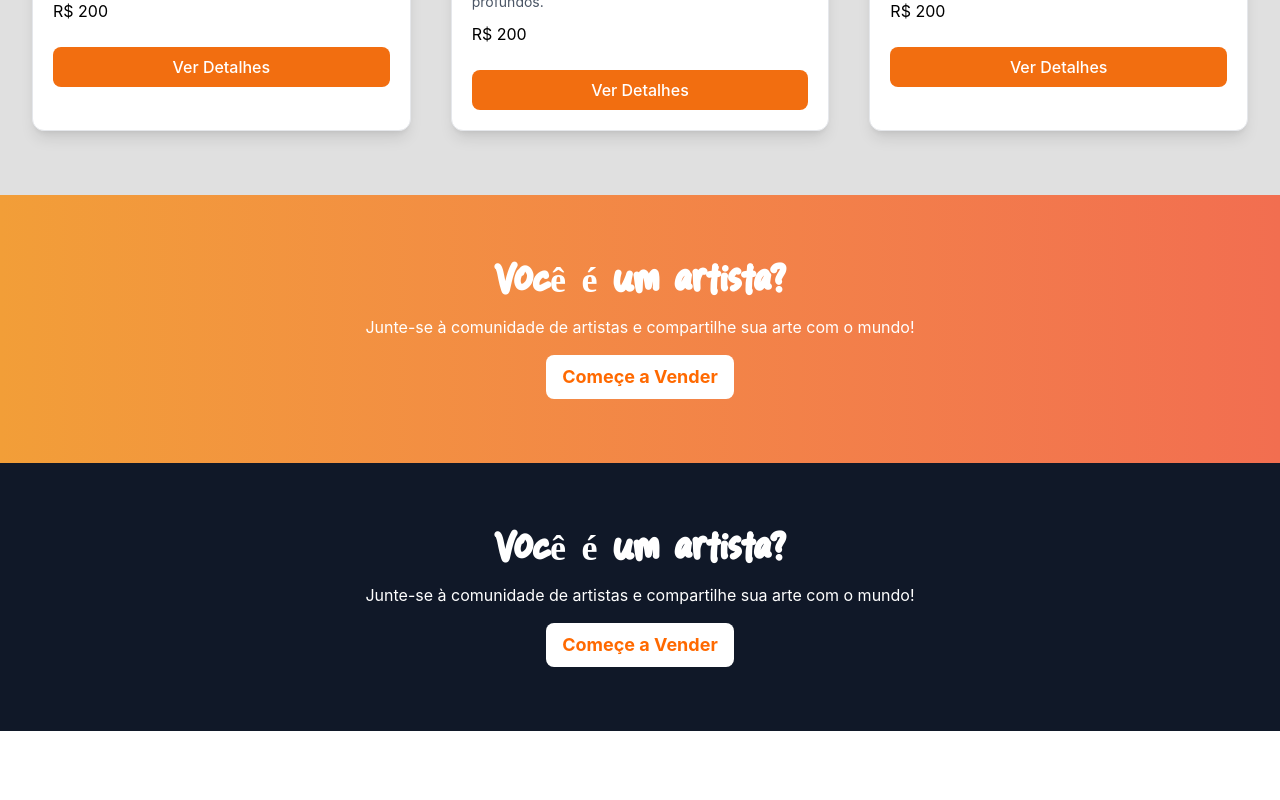
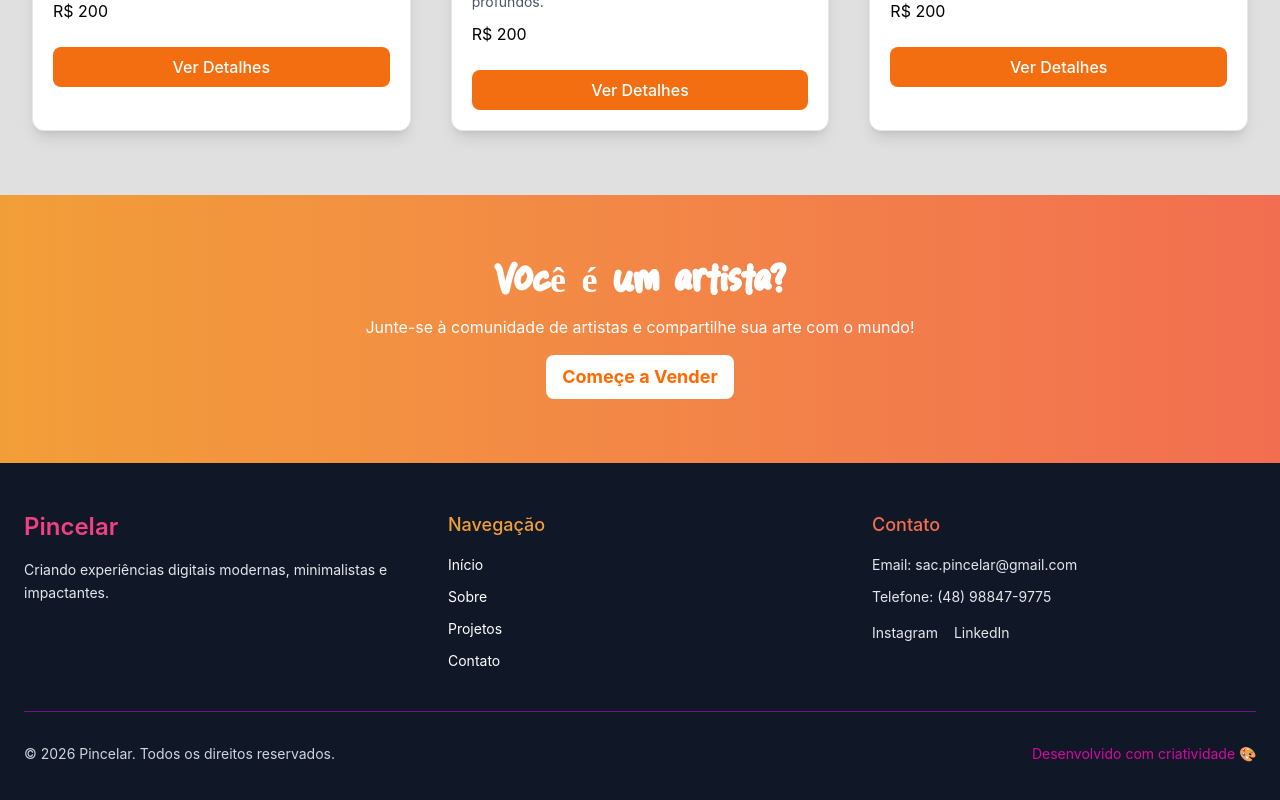
Before and after one commit to Gabriel-Castanhel/Pincelar, a Next.js app in the folder projeto/: page / in a window 1280 px wide. Shown: the part 1698-2498 px from the top of the page. Before the commit the page ends 2429 px from the top, so only its background shows below. Built offline with nearby package versions, Linux system fonts and the light colour scheme.

Commit message:
style, melhorando e aplicando mais estilizações ns minhas páginas

```diff
--- /dev/null
+++ b/projeto/src/app/em-desenvolvimento/page.tsx
@@ -0,0 +1,22 @@
+export default function EmDesenvolvimento() {
+  return (
+    <main className="w-full h-screen bg-gradient-to-br from-[#F26E10] to-[#550F8F] text-white flex flex-col items-center justify-center">
+      <div className="text-center max-w-xl">
+        <h1 className="text-4xl font-bold text-white">
+          🚧 Página em Desenvolvimento
+        </h1>
+        <p className="mt-6 text-gray-200 leading-relaxed">
+          Estamos trabalhando nessa funcionalidade para trazer a melhor
+          experiência possível. Volte em breve.
+        </p>
+
+        <a
+          href="/"
+          className="inline-block mt-8 px-6 py-3 bg-[var(--color-1)] rounded-lg hover:opacity-90 transition"
+        >
+          Voltar para Home
+        </a>
+      </div>
+    </main>
+  );
+}
--- a/projeto/src/app/not-found.tsx
+++ b/projeto/src/app/not-found.tsx
@@ -1,14 +1,22 @@
-import Header from '@/components/Header'
-import React from 'react'
+import Header from "@/components/Header";
+import React from "react";
 
 export default function NotFound() {
   return (
     <div>
-        <Header />
-        <h1 className='text-4xl text-center mt-20'>Ops... Página Não Encontrada</h1>
-        <p className='text-center mt-5'>A página que você procurou não foi encontrada.</p>
-        <p className='text-center mt-5'>Por favor, volte para a página inicial e tente novamente.</p>
-
+      <Header />
+      <div className="flex flex-col items-center justify-center">
+        <h1 className="text-4xl text-center mt-20">
+          Ops... Página Não Encontrada
+        </h1>
+        <p className="text-center mt-5">
+          A página que você procurou não foi encontrada.
+        </p>
+        <p className="text-center mt-5">
+          Por favor, volte para a página inicial e tente novamente.
+        </p>
+        <img src="/not-found-robot.png" alt="" className="h-full" />
+      </div>
     </div>
-  )
+  );
 }
--- a/projeto/src/components/Footer/index.tsx
+++ b/projeto/src/components/Footer/index.tsx
@@ -1,17 +1,75 @@
-import Link from "next/link";
+export default function Footer() {
+  return (
+    <footer className="w-full bg-gray-900 text-white">
+      <div className="max-w-7xl mx-auto px-6 py-12">
 
-export default function index() {
-  return (
-      <section className="py-16 px-4 flex flex-col items-center justify-center bg-gray-900">
-        <h1 className="text-3xl md:text-4xl font-bold text-center mb-4 text-white font-banner">
-          Você é um artista?
-        </h1>
-        <p className="text-white max-w-2xl text-center">
-          Junte-se à comunidade de artistas e compartilhe sua arte com o mundo!
-        </p>
-        <Link href="/cadastro" className="bg-white hover:bg-orange-500 text-orange-500 hover:text-white transition-colors mt-4 font-bold py-2 px-4 rounded-lg text-lg">
-          Começe a Vender
-        </Link>
-      </section>
-  )
+        <div className="grid grid-cols-1 md:grid-cols-3 gap-10 border-b border-[var(--color-3)] pb-10">
+
+          <div>
+            <h2 className="text-2xl font-semibold text-[var(--color-1)]">
+              Pincelar
+            </h2>
+            <p className="mt-4 text-sm text-gray-200 leading-relaxed">
+              Criando experiências digitais modernas, minimalistas e
+              impactantes.
+            </p>
+          </div>
+
+          <div>
+            <h3 className="text-lg font-medium text-[var(--color-5)]">
+              Navegação
+            </h3>
+            <ul className="mt-4 space-y-3 text-sm">
+              <li>
+                <a href="#" className="hover:text-[var(--color-1)] transition-colors">
+                  Início
+                </a>
+              </li>
+              <li>
+                <a href="#" className="hover:text-[var(--color-1)] transition-colors">
+                  Sobre
+                </a>
+              </li>
+              <li>
+                <a href="#" className="hover:text-[var(--color-1)] transition-colors">
+                  Projetos
+                </a>
+              </li>
+              <li>
+                <a href="#" className="hover:text-[var(--color-1)] transition-colors">
+                  Contato
+                </a>
+              </li>
+            </ul>
+          </div>
+
+          <div>
+            <h3 className="text-lg font-medium text-[var(--color-6)]">
+              Contato
+            </h3>
+            <ul className="mt-4 space-y-3 text-sm text-gray-200">
+              <li>Email: sac.pincelar@gmail.com</li>
+              <li>Telefone: (48) 98847-9775 </li>
+              <li className="flex gap-4 mt-4">
+                <a href="https://www.instagram.com/pncelar/" about="blank_" className="hover:text-[var(--color-1)] transition-colors">
+                  Instagram
+                </a>
+                <a href="https://www.linkedin.com/in/gabriel-castanhel-b63a45312/" about="blank_" className="hover:text-[var(--color-5)] transition-colors">
+                  LinkedIn
+                </a>
+              </li>
+            </ul>
+          </div>
+        </div>
+
+        <div className="flex flex-col md:flex-row justify-between items-center mt-8 text-sm text-gray-300">
+          <p>© {new Date().getFullYear()} Pincelar. Todos os direitos reservados.</p>
+          <p className="mt-4 md:mt-0 text-[var(--color-2)]">
+            Desenvolvido com criatividade 🎨
+          </p>
+        </div>
+
+      </div>
+    </footer>
+  );
 }
--- a/projeto/src/components/header/index.tsx
+++ b/projeto/src/components/header/index.tsx
@@ -20,7 +20,7 @@ export default function Header() {
             <ul className="flex gap-8 text-base font-medium font-banner">
               <li>
                 <Link
-                  href="/"
+                  href="em-desenvolvimento"
                   className="hover:text-orange-500 transition-colors"
                 >
                   catálogo
@@ -28,7 +28,7 @@ export default function Header() {
               </li>
               <li>
                 <Link
-                  href="/artistas"
+                  href="/em-desenvolvimento"
                   className="hover:text-orange-500 transition-colors"
                 >
                   artistas
@@ -36,7 +36,7 @@ export default function Header() {
               </li>
               <li>
                 <Link
-                  href="/sobre"
+                  href="/em-desenvolvimento"
                   className="hover:text-orange-500 transition-colors"
                 >
                   sobre
```
Also changed, not shown: projeto/public/not-found-robot.png (added).
